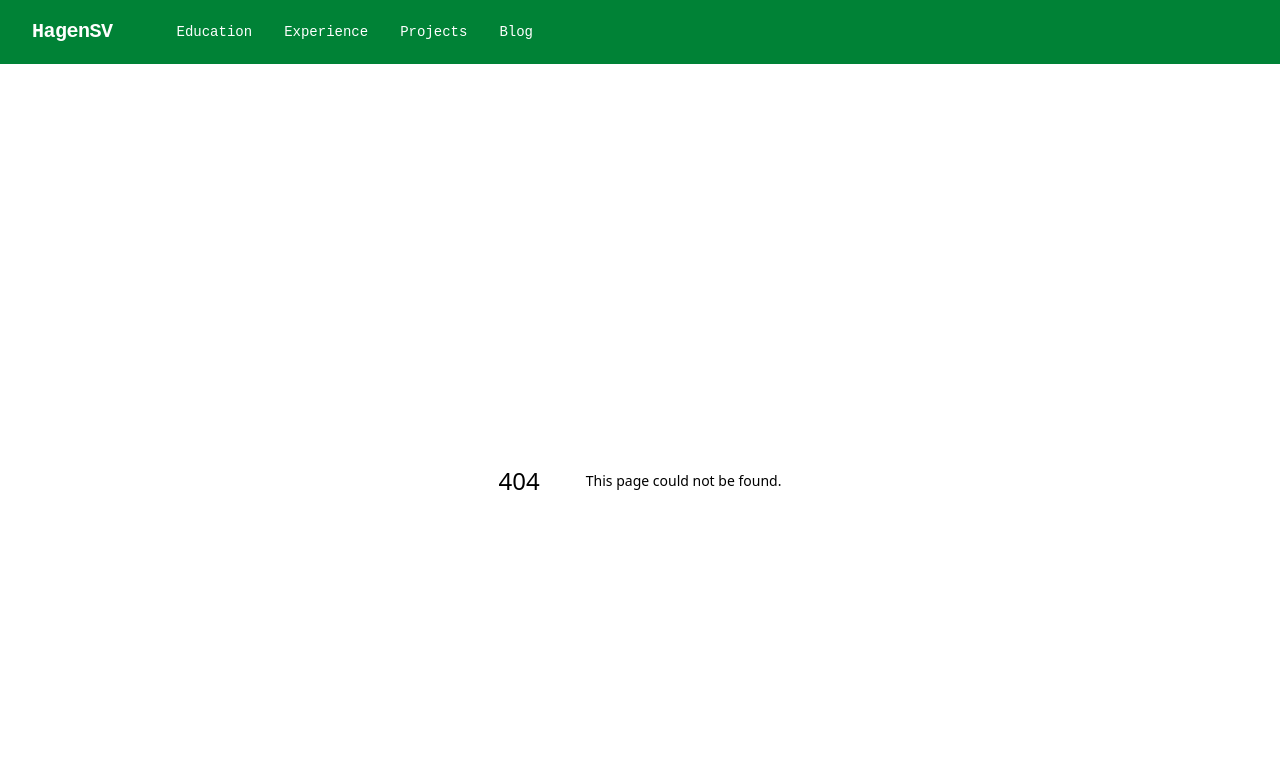
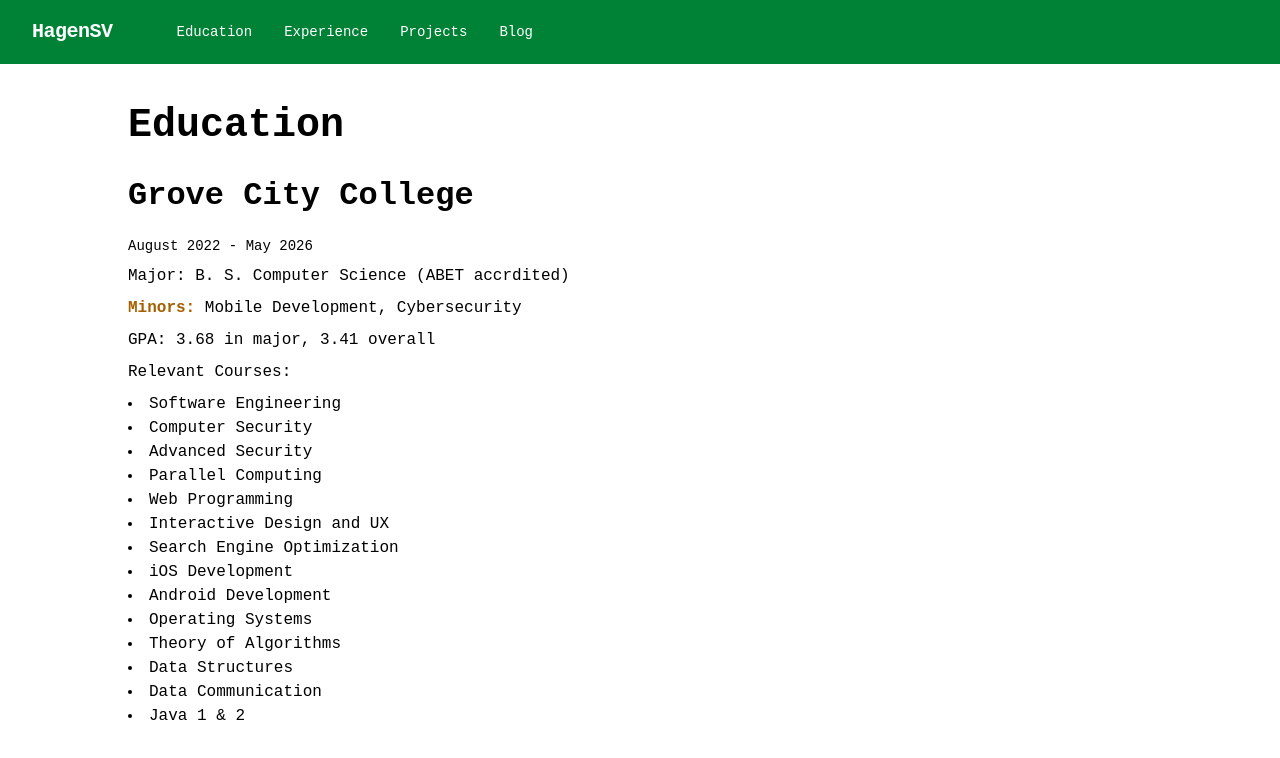
Before and after one commit to hagensv-web/hagensv-portfolio, a Next.js app: page /education in a window 1280 px wide. Before the commit this address had no page. Shown: the top 758 px of the page. Built offline with nearby package versions, Linux system fonts and the light colour scheme.

Commit message:
education page

```diff
--- /dev/null
+++ b/app/education/page.tsx
@@ -0,0 +1,11 @@
+import EducationSummary from "@/components/features/education/EducationSummary";
+import { education } from "@/data/education";
+
+export default function Education(){
+    return (
+        <div>
+            <h1>Education</h1>
+            { education.map( e => <EducationSummary key={e.school} education={e} />) }
+        </div>
+    )
+}
--- /dev/null
+++ b/components/features/education/EducationSummary.tsx
@@ -0,0 +1,21 @@
+import { Education } from "@/data/resume";
+
+interface Props {
+    education: Education
+}
+
+export default function EducationSummary({ education }: Props){
+    return (
+        <div>
+            <h2>{ education.school }</h2>
+            <p className="text-sm">{ education.startDate.toLocaleDateString('default', { month: 'long', year: 'numeric' }) } - { education.endDate?.toLocaleDateString('default', { month: 'long', year: 'numeric' }) ?? "Present" }</p>
+            <p>Major: { education.major }</p>
+            <p><span className="font-bold text-yellow-700 dark:text-yellow-500">Minors:</span> { education.minors.join(", ")}</p>
+            <p>GPA: {education.majorGpa} in major, {education.overallGpa} overall</p>
+            <p>Relevant Courses:</p>
+            <ul>
+                { education.courses.map( course => <li key={course}>{course}</li>) }
+            </ul>
+        </div>
+    )
+}
```
